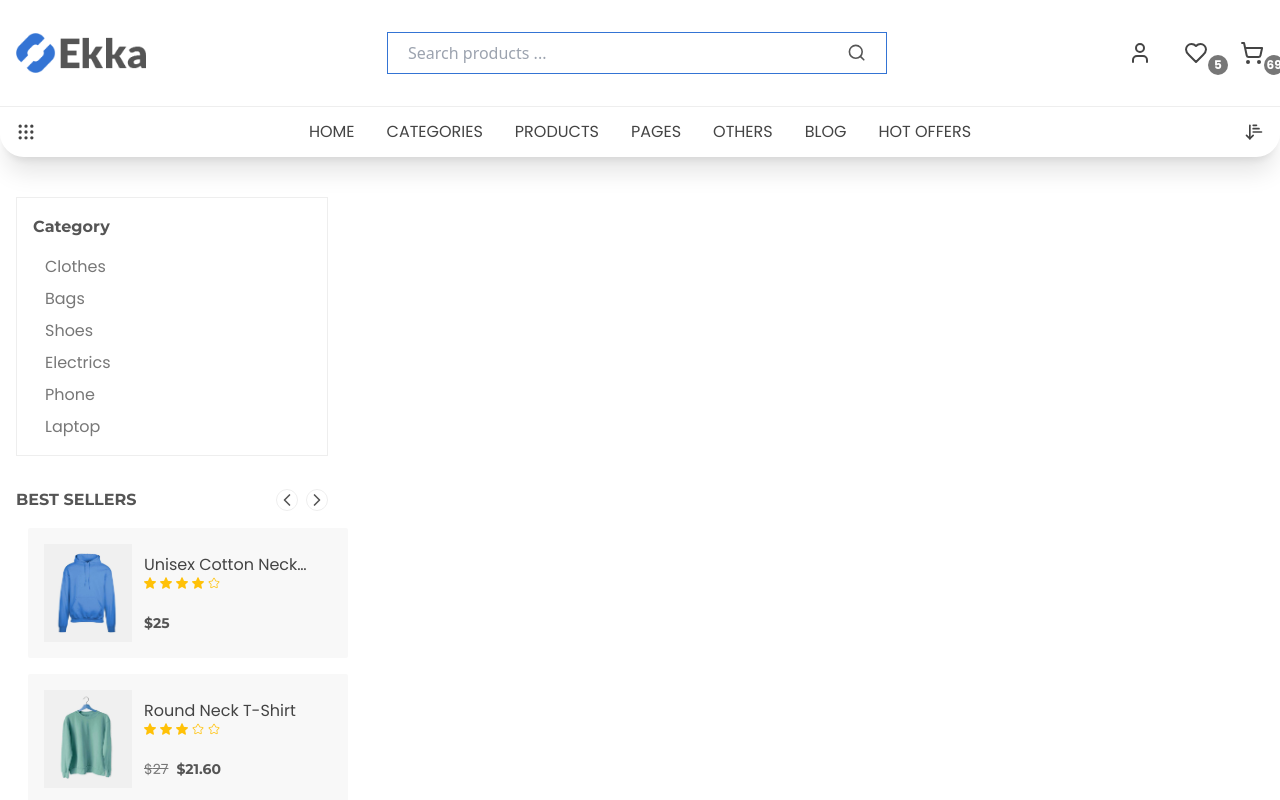
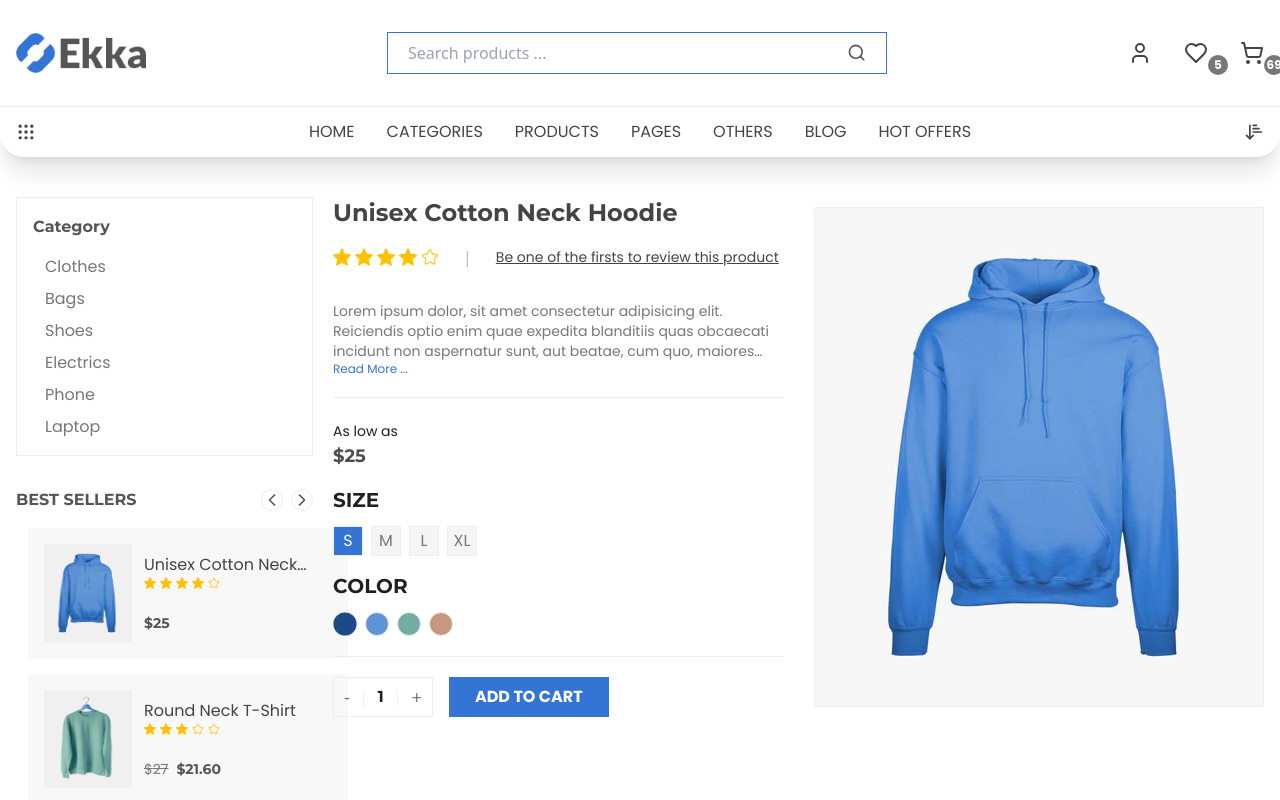
Before and after one commit to AliDeWeb/FullStack_OnlineShop, a Next.js app in the folder client/: page /products/1 in a window 1280 px wide. Shown: the top 800 px of the page. Built offline with nearby package versions, Linux system fonts and the light colour scheme.

Commit message:
product page developed

```diff
--- a/client/src/app/(products)/products/[id]/page.tsx
+++ b/client/src/app/(products)/products/[id]/page.tsx
@@ -1,3 +1,5 @@
+import Image from "next/image";
+import Link from "next/link";
 import React from "react";
 
 // Components
@@ -5,8 +7,59 @@ import { BestSeller } from "@/components/ProductsSection/BestSeller.component";
 
 // Data
 import { products } from "@/db/db";
+
+// Components
+import { DescriptionSection } from "@/components/ProductDescription/ProductDescription.component";
+import { ProductRate } from "@/components/ProductRate/ProductRate.component";
+
+// Icons
 import { ChevronLeft, ChevronRight } from "lucide-react";
-import Link from "next/link";
+
+const ProductVariants = () => {
+  return (
+    <>
+      <div className="mt-4 font-normal text-[#202020]">
+        <span className="font-montserrat text-xl uppercase">Size</span>
+        <div className="mt-3 flex items-center gap-2 font-poppins text-[#777777] child:border child:border-solid child:border-[#eeeeee] child:bg-[#f5f5f5]">
+          <span className="flex size-[30px] cursor-pointer items-center justify-center !bg-[#3474d4] uppercase text-white transition-all hover:bg-[#3474d4] hover:text-white">
+            s
+          </span>
+          <span className="flex size-[30px] cursor-pointer items-center justify-center uppercase transition-all hover:bg-[#3474d4] hover:text-white">
+            m
+          </span>
+          <span className="flex size-[30px] cursor-pointer items-center justify-center uppercase transition-all hover:bg-[#3474d4] hover:text-white">
+            l
+          </span>
+          <span className="flex size-[30px] cursor-pointer items-center justify-center uppercase transition-all hover:bg-[#3474d4] hover:text-white">
+            xl
+          </span>
+        </div>
+      </div>
+
+      <div className="mt-4 font-normal text-[#202020]">
+        <span className="font-montserrat text-xl uppercase">Color</span>
+        <div className="mt-3 flex items-center gap-2 child:size-[24px] child:rounded-full child:border child:border-solid child:border-[#eeeeee]">
+          <span
+            className="scale-105 cursor-pointer border-[#777777] transition-all hover:border-[#777777]"
+            style={{ background: "#1b4a87" }}
+          ></span>
+          <span
+            className="cursor-pointer transition-all hover:border-[#777777]"
+            style={{ background: "#5f94d6" }}
+          ></span>
+          <span
+            className="cursor-pointer transition-all hover:border-[#777777]"
+            style={{ background: "#72aea2" }}
+          ></span>
+          <span
+            className="cursor-pointer transition-all hover:border-[#777777]"
+            style={{ background: "#c79782" }}
+          ></span>
+        </div>
+      </div>
+    </>
+  );
+};
 
 export default async ({
   params,
@@ -17,10 +70,8 @@ export default async ({
 
   const productData = products.find((el) => String(el.id) === id);
 
-  console.log(productData);
-
   return (
-    <div className="container grid grid-cols-4 py-10">
+    <div className="container grid grid-cols-4 gap-5 py-10">
       <div className="hidden xl:col-span-1 xl:block">
         <div className="border border-solid border-[#eeeeee] p-4">
           <span className="font-montserrat font-bold text-[#555555]">
@@ -61,6 +112,84 @@ export default async ({
           </div>
         </div>
       </div>
+
+      <div className="col-span-4 xl:col-span-3">
+        <div className="grid grid-cols-1 gap-[30px] lg:grid-cols-2">
+          <div className="order-2 col-span-1 lg:order-1">
+            <h1 className="line-clamp-2 font-montserrat text-2xl font-bold text-[#444444]">
+              {productData!.title}
+            </h1>
+            <div className="mt-4 flex items-center gap-6">
+              <ProductRate height={18} width={18} rate={productData!.rate} />
+
+              <span className="hidden text-[#777777]/50 sm:inline-block">
+                |
+              </span>
+
+              <button
+                className="hidden font-poppins text-sm font-normal text-[#444444] underline transition-all hover:text-[#3474d4] sm:inline-block"
+                type="button"
+              >
+                Be one of the firsts to review this product
+              </button>
+            </div>
+            <DescriptionSection />
+            <span className="my-5 block w-full border-t border-solid border-[#eeeeee]"></span>
+            <div className="text-[#202020]">
+              <span className="font-poppins text-sm font-normal">
+                As low as
+              </span>
+
+              <div className="flex items-center gap-2 font-montserrat text-lg font-normal text-[#202020]/80">
+                {productData!.discount && (
+                  <span className="line-through">${productData!.price}</span>
+                )}
+                <span>
+                  $
+                  {!productData!.discount
+                    ? productData!.price
+                    : (
+                        ((100 - productData!.discount) / 100) *
+                        productData!.price
+                      ).toFixed(2)}
+                </span>
+              </div>
+            </div>
+
+            <ProductVariants />
+
+            <span className="my-5 block w-full border-t border-solid border-[#eeeeee]"></span>
+
+            <div className="flex items-center gap-4">
+              <div className="flex h-10 items-center justify-center gap-2.5 border border-solid border-[#eeeeee] px-2.5">
+                <span className="text-lg text-[#777777]">-</span>
+                <span className="text-sm text-[#eeeeee]">|</span>
+                <span className="font-montserrat font-bold text-[#202020]">
+                  1
+                </span>
+                <span className="text-sm text-[#eeeeee]">|</span>
+                <span className="text-lg text-[#777777]">+</span>
+              </div>
+
+              <button
+                className="flex h-10 w-[160px] items-center justify-center bg-[#3474d4] font-poppins font-bold uppercase text-white"
+                type="button"
+              >
+                add to cart
+              </button>
+            </div>
+          </div>
+          <div className="order-1 col-span-1 flex items-center justify-center lg:order-2">
+            <Image
+              height={520}
+              width={465}
+              alt="product image"
+              className="overflow-hidden rounded-sm border border-solid border-[#eeeeee]"
+              src={productData!.cover}
+            />
+          </div>
+        </div>
+      </div>
     </div>
   );
 };
--- /dev/null
+++ b/client/src/components/ProductDescription/ProductDescription.component.tsx
@@ -0,0 +1,35 @@
+"use client";
+
+import React from "react";
+
+export const DescriptionSection = (): React.ReactNode => {
+  const [expandedText, setExpandedText] = React.useState(false);
+
+  const handleExpand = React.useCallback(() => {
+    setExpandedText((prev) => !prev);
+  }, []);
+
+  return (
+    <>
+      <p
+        className={`${!expandedText && "line-clamp-3"} mt-8 font-poppins text-sm font-normal text-[#777777]`}
+      >
+        Lorem ipsum dolor, sit amet consectetur adipisicing elit. Reiciendis
+        optio enim quae expedita blanditiis quas obcaecati incidunt non
+        aspernatur sunt, aut beatae, cum quo, maiores dolor quos in. Sint
+        laborum voluptate veritatis iste ipsa! Officia rem hic corporis
+        voluptate sequi quaerat repellendus, a similique nihil natus maiores
+        aliquam, reiciendis, doloribus quo. Odit dolore eius quia fugit alias
+        commodi sunt eveniet.
+      </p>
+
+      <button
+        className="line-clamp-4 font-poppins text-xs font-normal text-[#3474d4]"
+        type="button"
+        onClick={handleExpand}
+      >
+        Read {!expandedText ? "More" : "Less"} ...
+      </button>
+    </>
+  );
+};
--- /dev/null
+++ b/client/src/components/ProductRate/ProductRate.component.tsx
@@ -0,0 +1,41 @@
+import Image from "next/image";
+import React from "react";
+
+export const ProductRate = ({
+  rate,
+  height,
+  width,
+}: {
+  rate: number;
+  width?: number;
+  height?: number;
+}): React.ReactNode => {
+  return (
+    <div className="flex items-center gap-1 text-[#ff6262]">
+      {new Array(rate).fill(0).map((_, index) => (
+        <Image
+          height={height || 24}
+          width={width || 24}
+          alt="icon"
+          className="size-3"
+          // eslint-disable-next-line @eslint-react/no-array-index-key
+          key={`fill-${index}`}
+          src={"/icons/fill-star.png"}
+          style={{ width: width || 12, height: height || 12 }}
+        />
+      ))}
+      {new Array(5 - rate).fill(0).map((_, index) => (
+        <Image
+          height={height || 24}
+          width={width || 24}
+          alt="icon"
+          className="size-3"
+          // eslint-disable-next-line @eslint-react/no-array-index-key
+          key={`fill-${index}`}
+          src={"/icons/empty-star.png"}
+          style={{ width: width || 12, height: height || 12 }}
+        />
+      ))}
+    </div>
+  );
+};
--- a/client/src/components/ProductsSection/BestSeller.component.tsx
+++ b/client/src/components/ProductsSection/BestSeller.component.tsx
@@ -3,6 +3,8 @@
 import Image from "next/image";
 import Link from "next/link";
 import React from "react";
+
+import { ProductRate } from "../ProductRate/ProductRate.component";
 
 interface BestSellerProps {
   title: string;
@@ -25,7 +27,7 @@ export const BestSeller = ({
   return (
     <div className="grid h-[130px] w-[320px] grid-cols-3 items-center gap-3 rounded-sm bg-[#777777]/5 p-4">
       <div className="col-span-1">
-        <Link href={`products/${link}`}>
+        <Link href={`/products/${link}`}>
           <Image
             height={115}
             width={104}
@@ -38,32 +40,11 @@ export const BestSeller = ({
 
       <div className="col-span-2">
         <h4 className="line-clamp-1 text-[#444444] transition-all hover:text-[#3474d4]">
-          <Link href={`products/${link}`}>{title}</Link>
+          <Link href={`/products/${link}`}>{title}</Link>
         </h4>
-        <div className="flex items-center gap-1 text-[#ff6262]">
-          {new Array(rateFloor.current).fill(0).map((_, index) => (
-            <Image
-              height={24}
-              width={24}
-              alt="icon"
-              className="size-3"
-              // eslint-disable-next-line @eslint-react/no-array-index-key
-              key={`fill-${index}`}
-              src={"/icons/fill-star.png"}
-            />
-          ))}
-          {new Array(5 - rateFloor.current).fill(0).map((_, index) => (
-            <Image
-              height={24}
-              width={24}
-              alt="icon"
-              className="size-3"
-              // eslint-disable-next-line @eslint-react/no-array-index-key
-              key={`fill-${index}`}
-              src={"/icons/empty-star.png"}
-            />
-          ))}
-        </div>
+
+        <ProductRate rate={rateFloor.current} />
+
         <div className="mt-6 flex items-center gap-2 text-sm">
           {discount && (
             <span className="font-poppins font-normal text-[#777777] line-through">
--- a/client/src/components/ProductsSection/ProductsSection.component.tsx
+++ b/client/src/components/ProductsSection/ProductsSection.component.tsx
@@ -5,6 +5,8 @@ import Link from "next/link";
 import React from "react";
 import { A11y, Autoplay } from "swiper/modules";
 import { Swiper, SwiperSlide } from "swiper/react";
+
+import { ProductRate } from "../ProductRate/ProductRate.component";
 
 interface ProductBoxProps {
   title: string;
@@ -48,30 +50,7 @@ export const ProductBox = ({
           <Link href={`products/${link}`}>{title}</Link>
         </h4>
 
-        <div className="flex items-center gap-1 text-[#ff6262]">
-          {new Array(rateFloor.current).fill(0).map((_, index) => (
-            <Image
-              height={24}
-              width={24}
-              alt="icon"
-              className="size-3"
-              // eslint-disable-next-line @eslint-react/no-array-index-key
-              key={`fill-${index}`}
-              src={"/icons/fill-star.png"}
-            />
-          ))}
-          {new Array(5 - rateFloor.current).fill(0).map((_, index) => (
-            <Image
-              height={24}
-              width={24}
-              alt="icon"
-              className="size-3"
-              // eslint-disable-next-line @eslint-react/no-array-index-key
-              key={`fill-${index}`}
-              src={"/icons/empty-star.png"}
-            />
-          ))}
-        </div>
+        <ProductRate rate={rateFloor.current} />
 
         <div className="mt-2 flex items-center gap-2 text-sm">
           {discount && (
--- a/client/src/db/db.ts
+++ b/client/src/db/db.ts
@@ -20,7 +20,15 @@ export const ProductsNavbarItems: { link: string; title: string }[] = [
   { link: "/products", title: "for children" },
 ];
 
-export const products = [
+export const products: {
+  id: number;
+  title: string;
+  cover: string;
+  price: number;
+  rate: number;
+  link: string;
+  discount?: number;
+}[] = [
   {
     id: 1,
     title: "Unisex Cotton Neck Hoodie",
```
